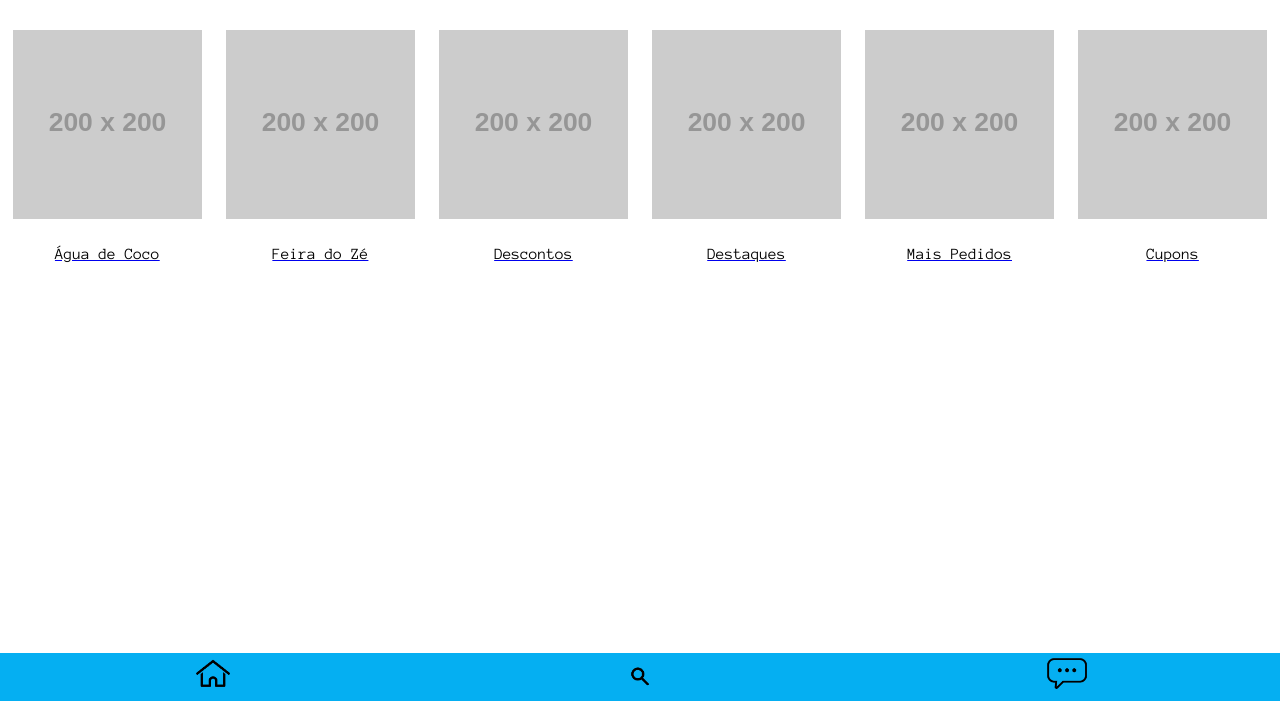
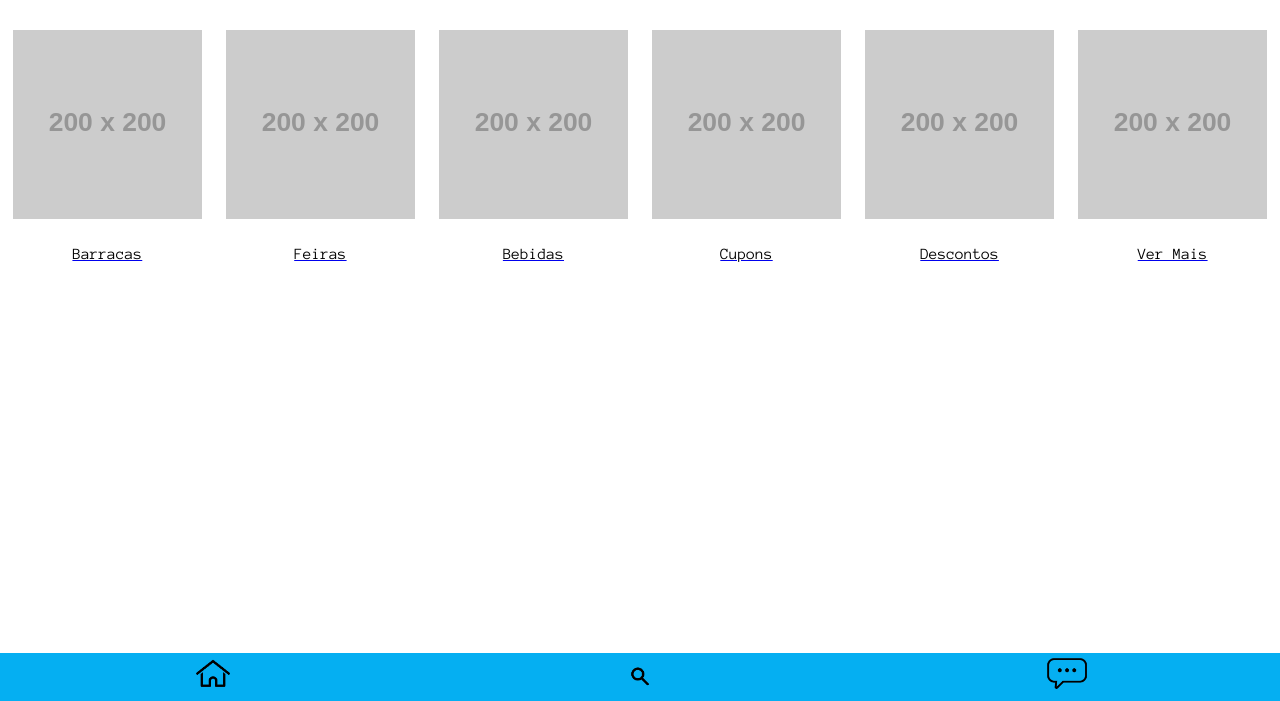
Before and after one commit to jvca123/grupo4, a plain HTML site: page index.html in a window 1280 px wide. Shown: the part 99-800 px from the top of the page. Drawn offline with Linux system fonts and the light colour scheme; placeholder pictures from the web are drawn by us; files whose address does not match are found by name.

Commit message:
atualizando a tela inicial com coisas do Figma

```diff
--- a/index.html
+++ b/index.html
@@ -25,37 +25,37 @@
             <div class="option">
                 <a href="404.html">
                     <img src="https://fakeimg.pl/200x200" alt="Produto 1">
-                    <p>Água de Coco</p>
+                    <p>Barracas</p>
                 </a>
             </div>
             <div class="option">
                 <a href="404.html">
                     <img src="https://fakeimg.pl/200x200" alt="Produto 2">
-                    <p>Feira do Zé</p>
+                    <p>Feiras</p>
                 </a>
             </div>
             <div class="option">
                 <a href="404.html">
                     <img src="https://fakeimg.pl/200x200" alt="Produto 3">
+                    <p>Bebidas</p>
+                </a>
+            </div>
+            <div class="option">
+                <a href="404.html">
+                    <img src="https://fakeimg.pl/200x200" alt="Produto 4">
+                    <p>Cupons</p>
+                </a>
+            </div>
+            <div class="option">
+                <a href="404.html">
+                    <img src="https://fakeimg.pl/200x200" alt="Produto 5">
                     <p>Descontos</p>
                 </a>
             </div>
             <div class="option">
                 <a href="404.html">
-                    <img src="https://fakeimg.pl/200x200" alt="Produto 4">
-                    <p>Destaques</p>
-                </a>
-            </div>
-            <div class="option">
-                <a href="404.html">
-                    <img src="https://fakeimg.pl/200x200" alt="Produto 5">
-                    <p>Mais Pedidos</p>
-                </a>
-            </div>
-            <div class="option">
-                <a href="404.html">
                     <img src="https://fakeimg.pl/200x200" alt="Produto 6">
-                    <p>Cupons</p>
+                    <p>Ver Mais</p>
                 </a>
             </div>
         </div>
```
